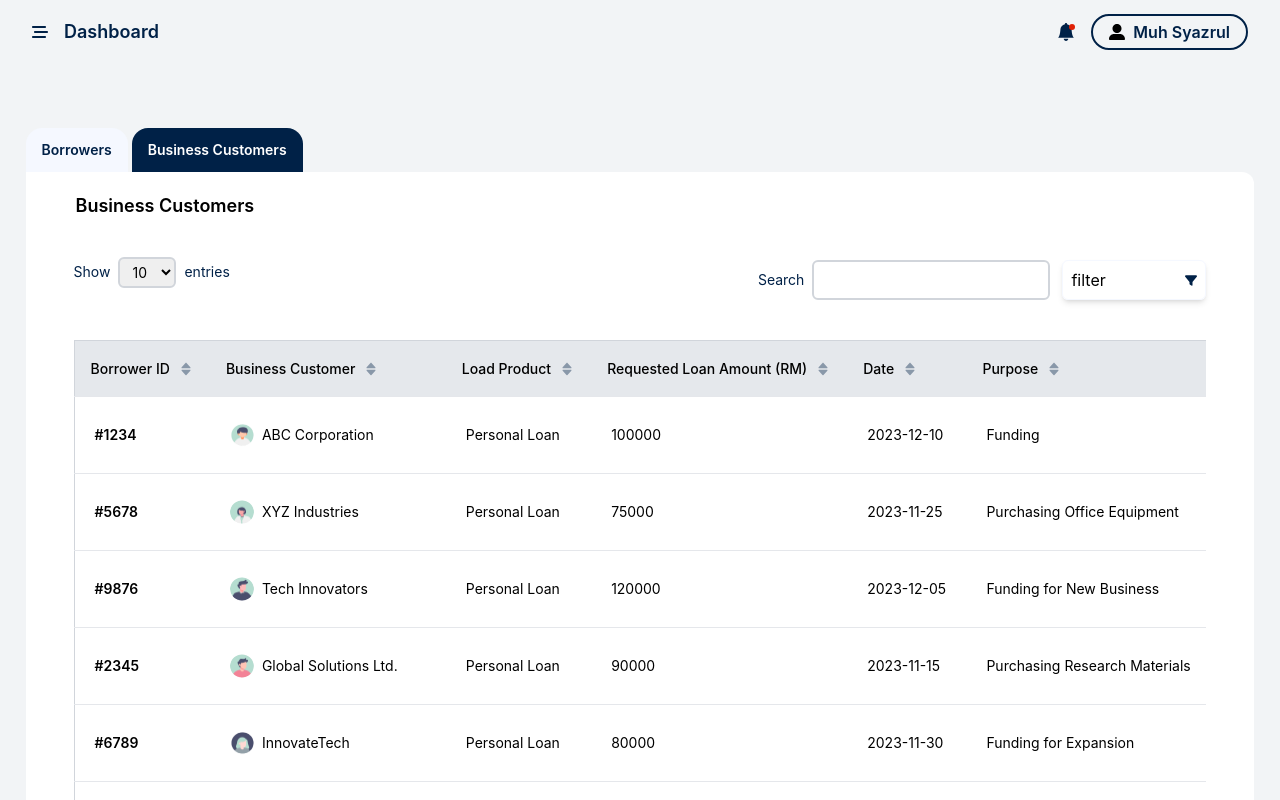
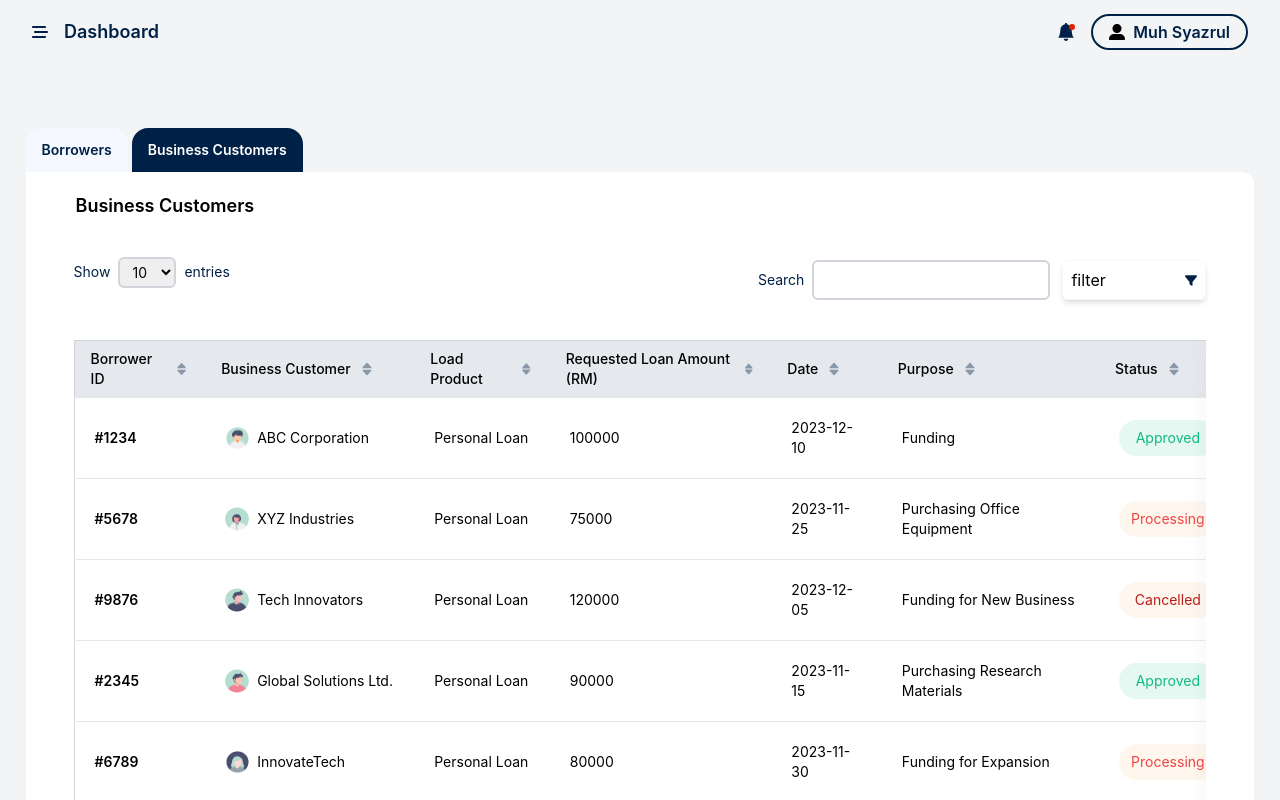
Before and after one commit to silas-inegbe/credit-app, a React (Create React App) app: page / in a window 1280 px wide. Both pictures are taken after a click on the button "Business Customers". Shown: the top 800 px of the page. Built offline with nearby package versions, Linux system fonts and the light colour scheme.

Commit message:
new changes added for resposiveness

```diff
--- a/src/components/company.js
+++ b/src/components/company.js
@@ -113,8 +113,8 @@ const CompanyTable = () => {
   ];
 
   //returning the table with the data
-  return ( <div className="xl:w-[110%] lg:w-[140%] md:w-[188%] min-w-[285%]">
-    <table className=" bg-white border border-gray-300 table-fixed">
+  return ( <div className=" lg:w-[110%] w-[290%] xl:w-[110%] md:w-[188%]">
+    <table className=" w-full bg-white border border-gray-300">
       <thead className="bg-[#E5E8EC] text-left h-14 table-fixed ">
         <tr>
           <th className="py-2 px-4 border-b text-sm font-[500]">
```
